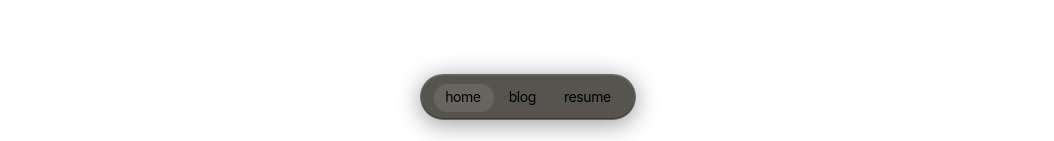
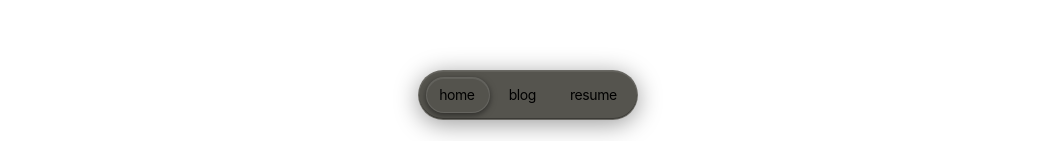
Before and after one commit to Deniz-Jasa/personal-website-v2, a Next.js app: page / in a window 1280 px wide. Shown: the part 656-797 px from the top of the page, without its empty margins (112-1166 px from the left). Built offline with nearby package versions, Linux system fonts and the light colour scheme.

Commit message:
fixed nav

```diff
--- a/app/components/nav.tsx
+++ b/app/components/nav.tsx
@@ -44,12 +44,17 @@ const navLinks = [
 
 export function Navbar() {
   const [mapUrl, setMapUrl] = useState('')
+  const [isIOS, setIsIOS] = useState(false)
   const pathname = usePathname()
   const navRef = useRef<HTMLElement>(null)
   const itemRefs = useRef<Record<string, HTMLAnchorElement | null>>({})
   const [pill, setPill] = useState({ left: 0, width: 0, height: 0, top: 0, ready: false })
 
   useEffect(() => {
+    setIsIOS(
+      /iPad|iPhone|iPod/.test(navigator.userAgent) ||
+      (navigator.platform === 'MacIntel' && navigator.maxTouchPoints > 1)
+    )
     setMapUrl(buildDisplacementMap())
   }, [])
 
@@ -65,16 +70,17 @@ export function Navbar() {
 
     const navRect = nav.getBoundingClientRect()
     const elRect = el.getBoundingClientRect()
+    const inset = 4
     setPill({
       left: elRect.left - navRect.left,
-      top: elRect.top - navRect.top,
+      top: elRect.top - navRect.top - inset - 1,
       width: elRect.width,
-      height: elRect.height,
+      height: elRect.height + inset * 2,
       ready: true,
     })
   }, [pathname])
 
-  const backdropFilter = mapUrl
+  const backdropFilter = (mapUrl && !isIOS)
     ? `url(#${FILTER_ID}) blur(6px) brightness(1.07)`
     : 'blur(16px) brightness(1.05)'
 
@@ -110,7 +116,7 @@ export function Navbar() {
       <div className="fixed bottom-6 left-0 right-0 z-50 px-4 w-fit mx-auto">
         <nav
           ref={navRef}
-          className="flex flex-row items-center relative fade md:overflow-auto scroll-pr-6 md:relative px-3 py-2 gap-1"
+          className="flex flex-row items-center relative fade md:overflow-auto scroll-pr-6 md:relative px-1.5 py-2.5 gap-1.5"
           id="nav"
           style={{
             background: 'rgba(20, 18, 11, 0.72)',
@@ -125,13 +131,16 @@ export function Navbar() {
           {/* Sliding pill */}
           <div
             aria-hidden="true"
-            className="absolute rounded-full bg-white/10 pointer-events-none transition-all duration-300 ease-[cubic-bezier(0.4,0,0.2,1)]"
+            className="absolute rounded-full pointer-events-none transition-all duration-300 ease-[cubic-bezier(0.4,0,0.2,1)]"
             style={{
               left: pill.left,
               top: pill.top,
               width: pill.width,
               height: pill.height,
               opacity: pill.ready ? 1 : 0,
+              background: 'rgba(79, 79, 79, 0.07)',
+              border: '1px solid rgba(255,255,255,0.1)',
+              boxShadow: 'inset 0 1px 0 rgba(255,255,255,0.08), 0 2px 6px rgba(0,0,0,0.5)',
             }}
           />
 
@@ -143,7 +152,7 @@ export function Navbar() {
                 href={href}
                 target="_blank"
                 rel="noopener noreferrer"
-                className="relative z-10 px-3 py-1 rounded-full text-sm"
+                className="relative z-10 px-3.5 py-1 rounded-full text-sm"
               >
                 {label}
               </a>
@@ -152,7 +161,7 @@ export function Navbar() {
                 key={href}
                 ref={(el) => { itemRefs.current[href] = el }}
                 href={href}
-                className="relative z-10 px-3 py-1 rounded-full text-sm"
+                className="relative z-10 px-3.5 py-1 rounded-full text-sm"
               >
                 {label}
               </Link>
```
